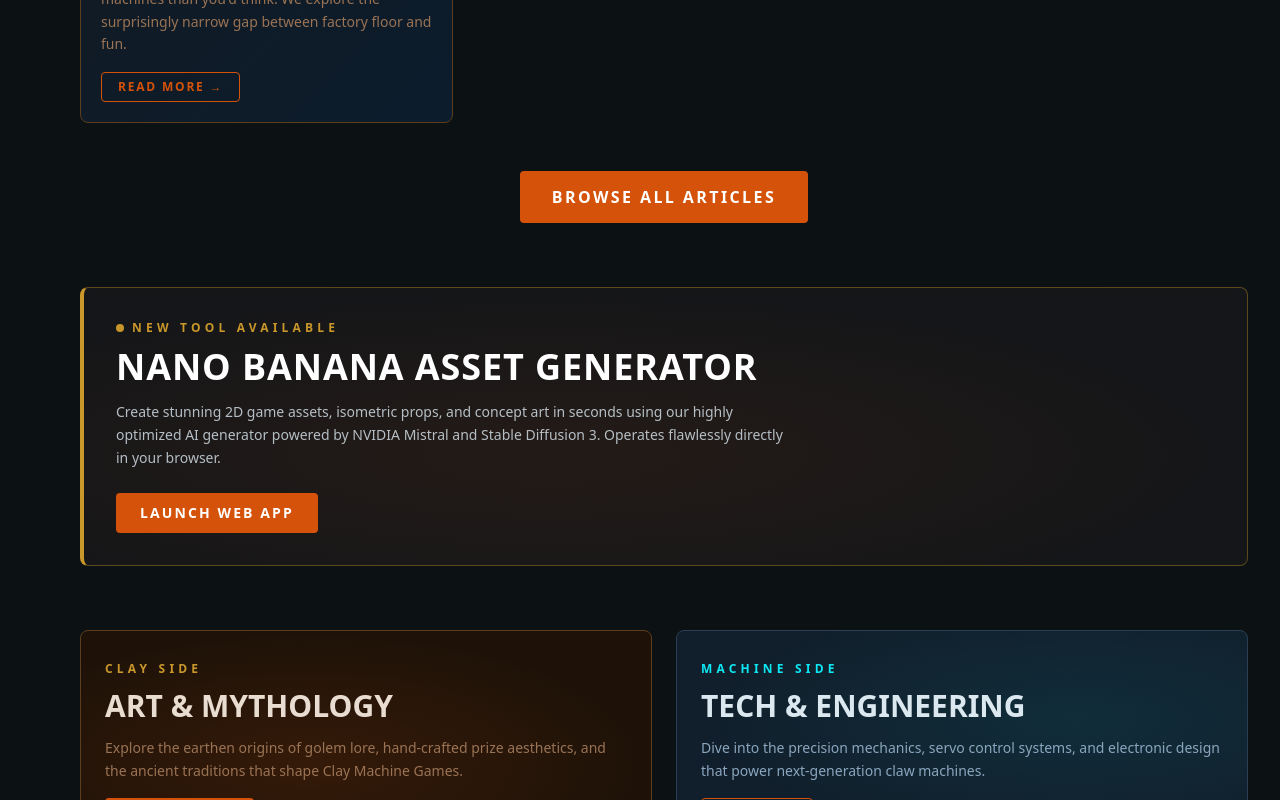
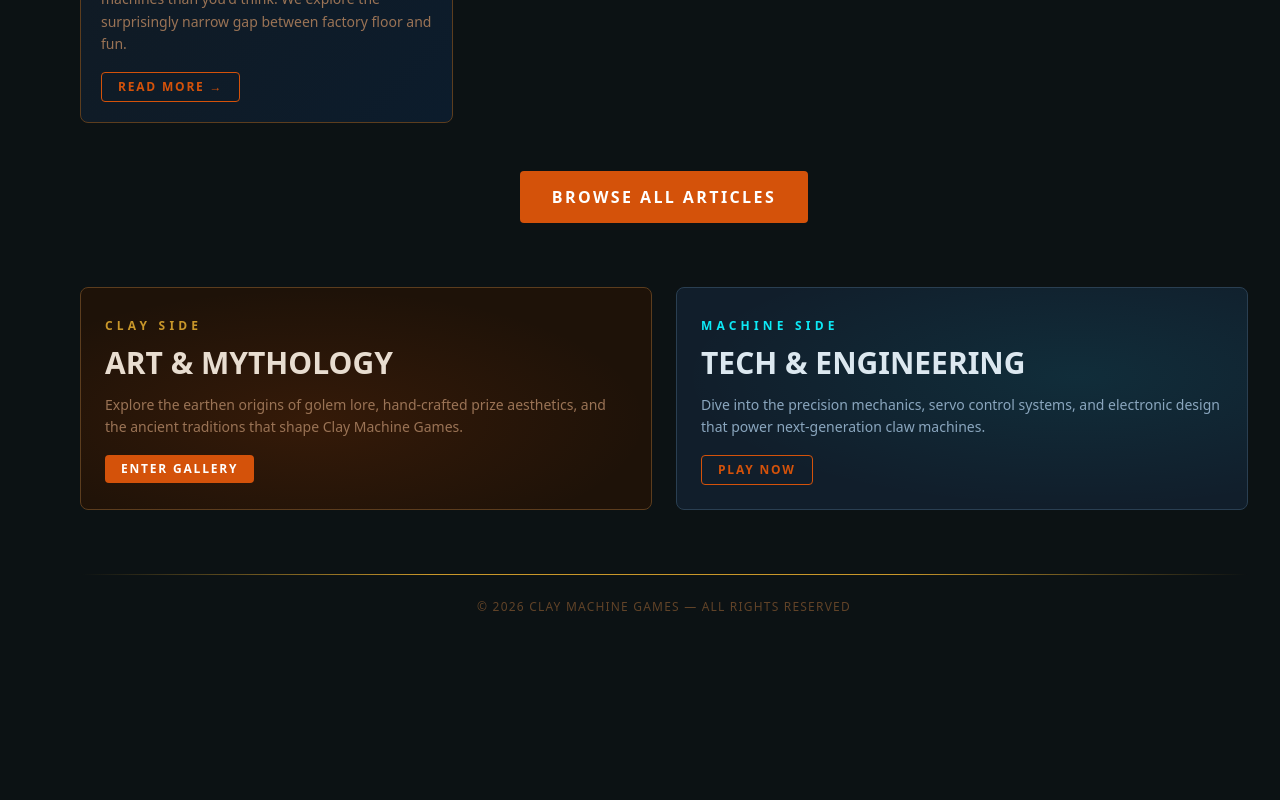
Before and after one commit to AstroGolem224/claymachinegames, a Next.js app: page / in a window 1280 px wide. Shown: the part 2000-2800 px from the top of the page. After the commit the page ends 2647 px from the top, so only its background shows below. Built offline with nearby package versions, Linux system fonts and the light colour scheme; a web font is replaced by a local one.

Commit message:
chore: remove Asset Generator link from homepage and sidebar for now

```diff
--- a/src/app/page.tsx
+++ b/src/app/page.tsx
@@ -47,26 +47,6 @@
           <EmberButton href="/articles" size="lg">
             Browse All Articles
           </EmberButton>
-        </div>
-
-        {/* ── Asset Generator Highlight ── */}
-        <div className="mt-16 rounded-lg p-8 border border-accent-gold/40 border-l-4 border-l-accent-gold bg-zinc-900/80 backdrop-blur-sm relative overflow-hidden">
-          <div className="absolute inset-0 bg-grad-ember-glow opacity-30 pointer-events-none" aria-hidden />
-          <div className="relative z-10 flex flex-col items-start">
-            <span className="font-display font-semibold uppercase tracking-[0.35em] text-xs text-accent-gold flex items-center gap-2">
-              <span className="w-2 h-2 rounded-full bg-accent-gold animate-pulse" />
-              New Tool Available
-            </span>
-            <h3 className="font-display font-extrabold uppercase text-3xl sm:text-4xl text-white mt-2 mb-3 leading-tight tracking-wide">
-              Nano Banana Asset Generator
-            </h3>
-            <p className="text-secondary-100/80 text-sm leading-relaxed mb-6 max-w-2xl">
-              Create stunning 2D game assets, isometric props, and concept art in seconds using our highly optimized AI generator powered by NVIDIA Mistral and Stable Diffusion 3. Operates flawlessly directly in your browser.
-            </p>
-            <EmberButton href="https://astrogolem224.github.io/cmg_Asset_Generator/" size="md">
-              Launch Web App
-            </EmberButton>
-          </div>
         </div>
 
         {/* ── Dual-world section ── */}
--- a/src/components/layout/Sidebar.tsx
+++ b/src/components/layout/Sidebar.tsx
@@ -8,7 +8,6 @@
 const navItems = [
   { label: 'Home', href: '/', icon: '⬡' },
   { label: 'Games', href: '/games', icon: '◈' },
-  { label: 'Asset Gen', href: 'https://astrogolem224.github.io/cmg_Asset_Generator/', icon: '⚒' },
   { label: 'Articles', href: '/articles', icon: '◉' },
   { label: 'Gallery', href: '/gallery', icon: '◎' },
   { label: 'Leaderboard', href: '/leaderboard', icon: '◆' },
```
